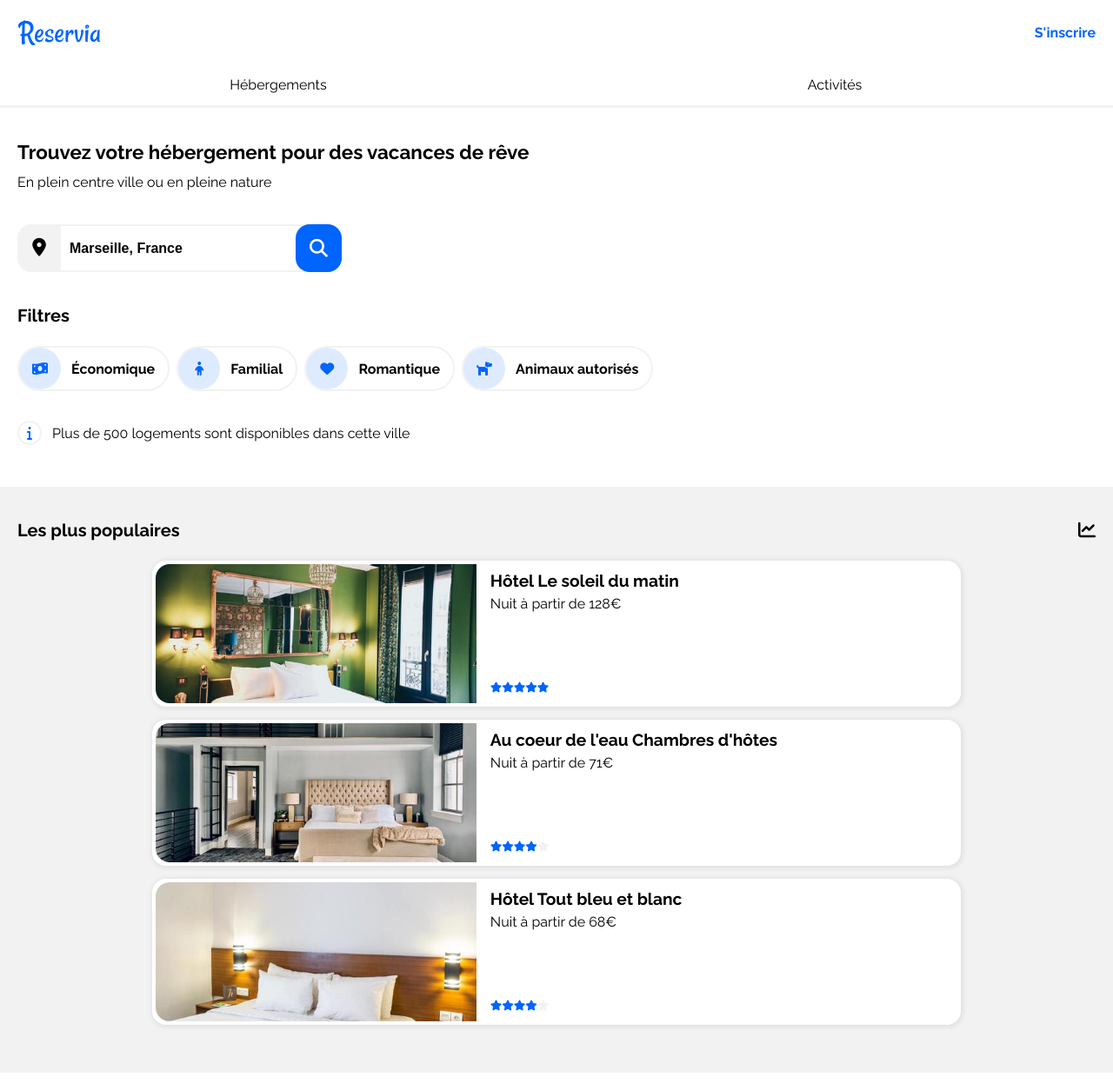
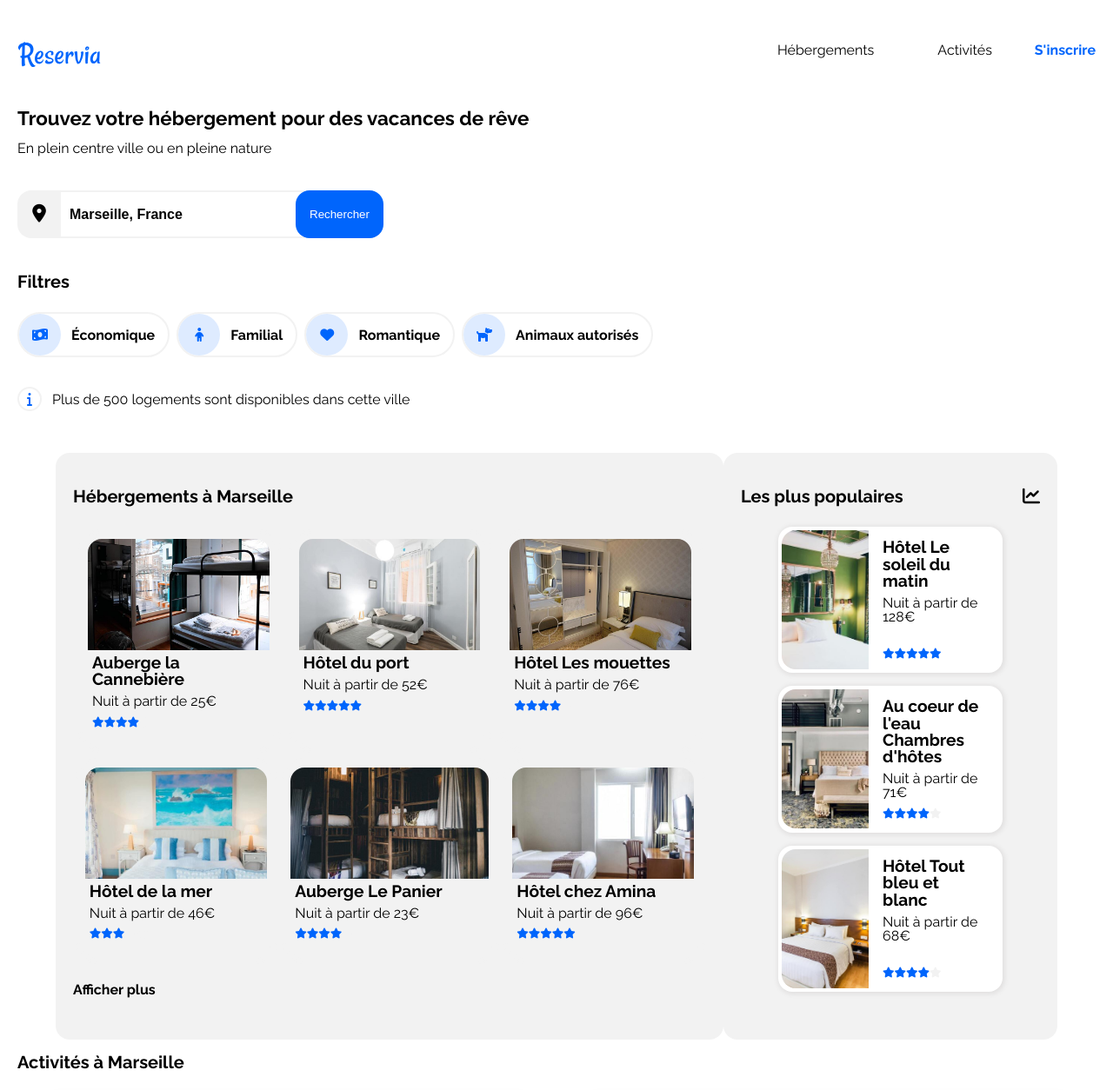
Before and after one commit to Michael-Dev51/MichaelBlondeau_2_28122020, a plain HTML site: page index.html in a window 1280 px wide. Shown: the top 1254 px of the page at 87% size. Drawn offline with Linux system fonts and the light colour scheme.

Commit message:
setting up the menu for the desktop and section accomodation and section popular reverse order position.

```diff
--- a/assets/css/style.css
+++ b/assets/css/style.css
@@ -507,5 +507,83 @@ footer ul li {
 
   @media screen and (min-width: 1200px) {
 
+    header {
+      margin-top: 30px;
+    }
+
+    header img {
+      margin-right: auto;
+      margin-top: 10px;
+    }
+
+    header nav {
+      flex-basis: 25%;
+      margin-top: 0;
+    }
+
+    header nav ul {
+      margin-top: -30px;
+    }
+
+    header nav ul li {
+      border-bottom: none;
+      text-align: center;
+      padding-top: 30px;
+    }
+
+    header nav ul li:hover {
+      border-bottom:none;
+      border-top: 3px solid #0065FC;
+      padding-top: 27px;
+      display: inline;
+    }
+
+    header nav ul li a {
+     display: inline;
+    }
+
+    header nav ul li :hover a {
+      padding-top: 28px;
+  }
+
+    header > a {
+      order: 1;
+    }
+
+    header > a:hover {
+      font-size: 1rem;
+      border-top: 3px solid #0065FC;
+      padding-top: 28px;
+      margin-top:-30px;
+    }
+
+    #searchBar span {
+      display: initial;
+      color: #ffffff;
+    }
+
+    #searchBar button i {
+      display: none;
+    }
+
+    .desktop {
+      display: flex;
+      justify-content: center;
+    }
+
+    #popular {
+      flex-basis: 30%;
+      border-radius: 16px;
+      order: 1;
+    }
+
+    #accommodation {
+      flex-basis: 60%;
+      border-radius: 16px;
+      background-color: #f2f2f2;
+    }
+
+
+
   }
 }
--- a/index.html
+++ b/index.html
@@ -72,7 +72,7 @@
           disponibles dans cette ville
         </p>
       </section>
-      <div>
+      <div class="desktop">
         <aside id="popular" class="d-flex f-column">
           <h2 class="d-flex">
             <span>Les plus populaires</span><i class="fas fa-chart-line"></i>
```
